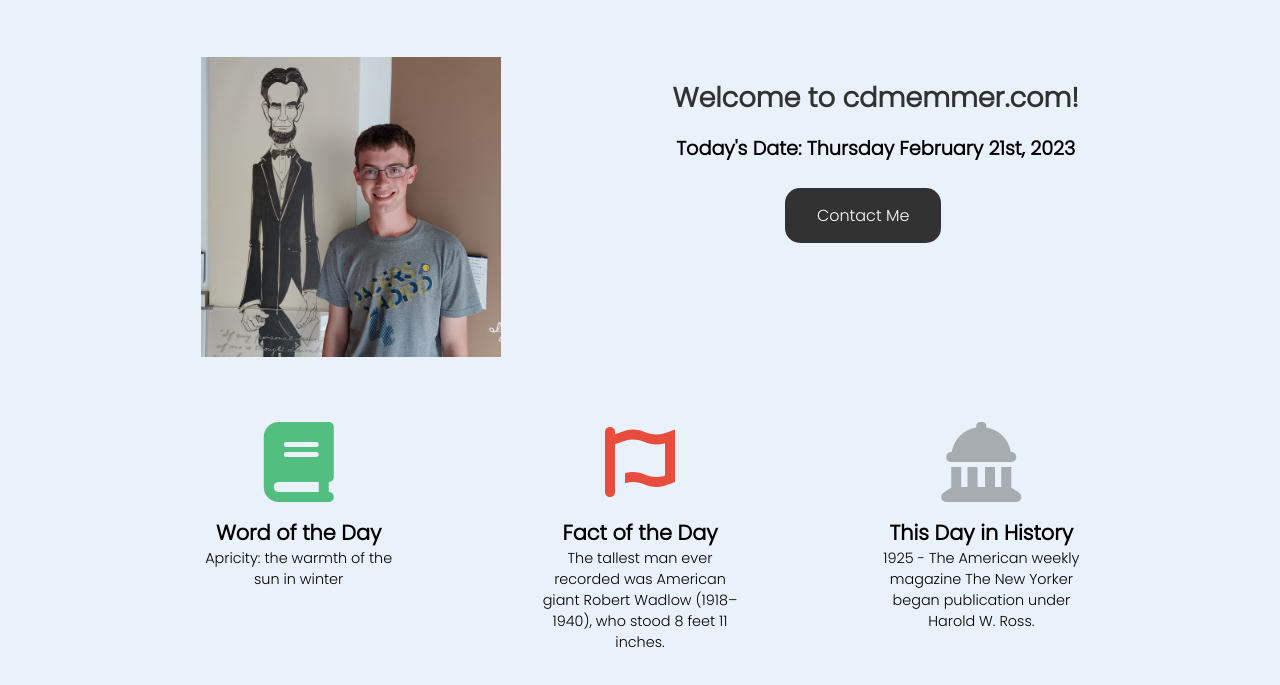
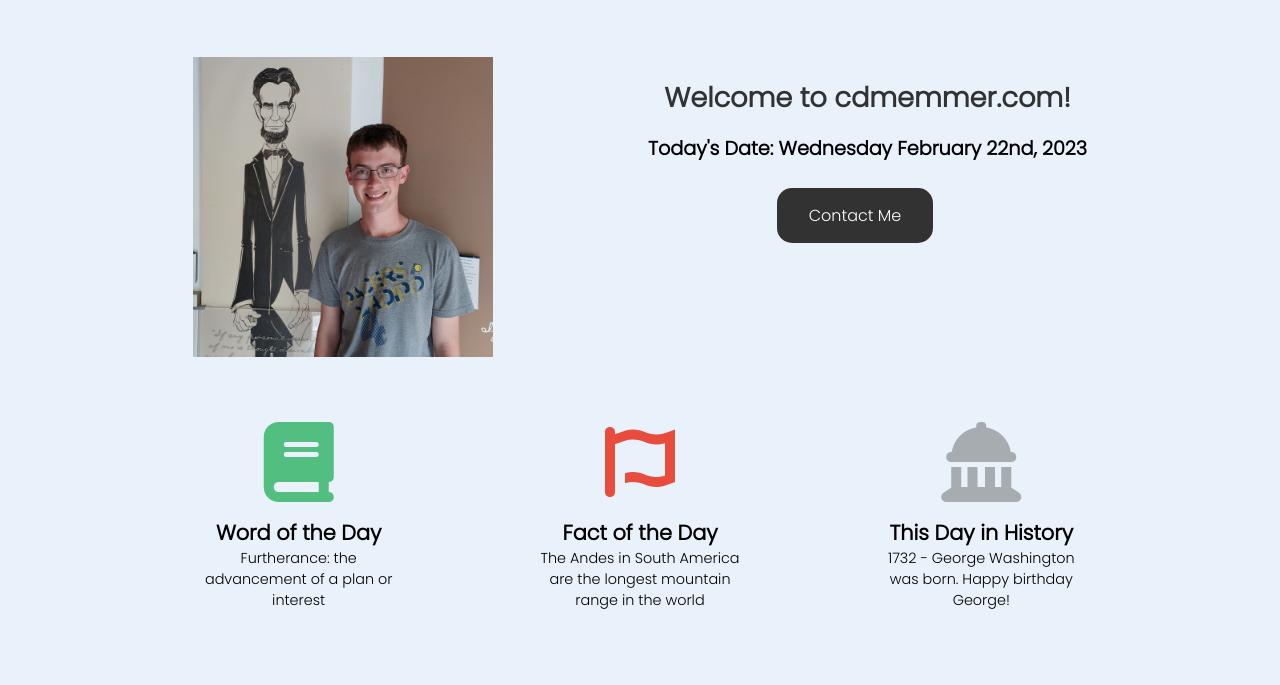
Before and after one commit to cdmemmer/chrismemmer, a plain HTML site: page index.html in a window 1280 px wide. Shown: the part 93-778 px from the top of the page. Drawn offline with Linux system fonts and the light colour scheme.

Commit message:
Update index.html

```diff
--- a/index.html
+++ b/index.html
@@ -42,7 +42,7 @@
             <img src="/Images/me.jpg" alt="Chris Memmer">
             <div class="info">
                 <h1>Welcome to cdmemmer.com!</h1>
-                <h2>Today's Date: Thursday February 21st, 2023</h2>
+                <h2>Today's Date: Wednesday February 22nd, 2023</h2>
                 <a href="/Contact/contact.html"><button type="button">Contact Me</button></a>
             </div>
         </div>
@@ -52,18 +52,17 @@
             <div class="word">
                 <i class="fa-solid fa-book fa-5x" id="word"></i>
                 <h3>Word of the Day</h3>
-                <p>Apricity: the warmth of the sun in winter</p>
+                <p>Furtherance: the advancement of a plan or interest</p>
             </div>
             <div class="fact">
                 <i class="fa-solid fa-font-awesome fa-5x" id="fact"></i>
                 <h3>Fact of the Day</h3>
-                <p>The tallest man ever recorded was American giant Robert Wadlow (1918–1940), who stood 8 feet 11 inches. </p>
+                <p>The Andes in South America are the longest mountain range in the world</p>
             </div>
             <div class="history">
                 <i class="fa-solid fa-landmark-dome fa-5x" id="history"></i>
                 <h3>This Day in History</h3>
-                <p>1925 -
-The American weekly magazine The New Yorker began publication under Harold W. Ross.</p>
+                <p>1732 - George Washington was born. Happy birthday George!</p>
             </div>
         </div>
 
```
